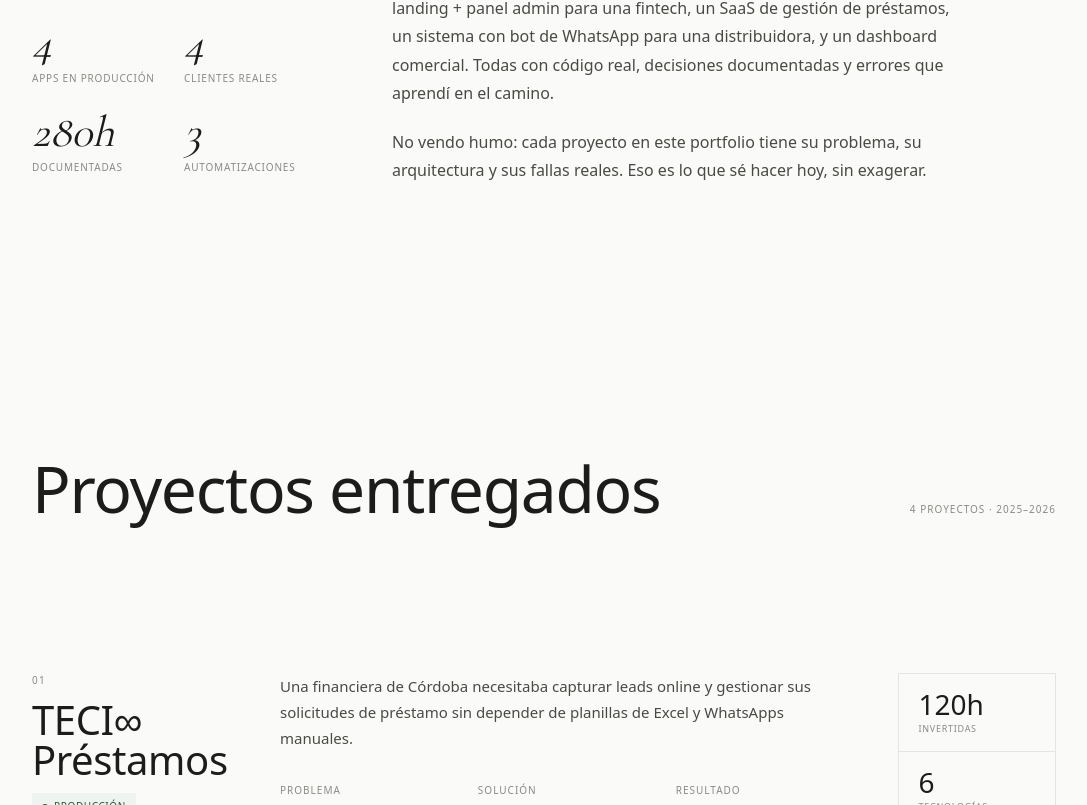
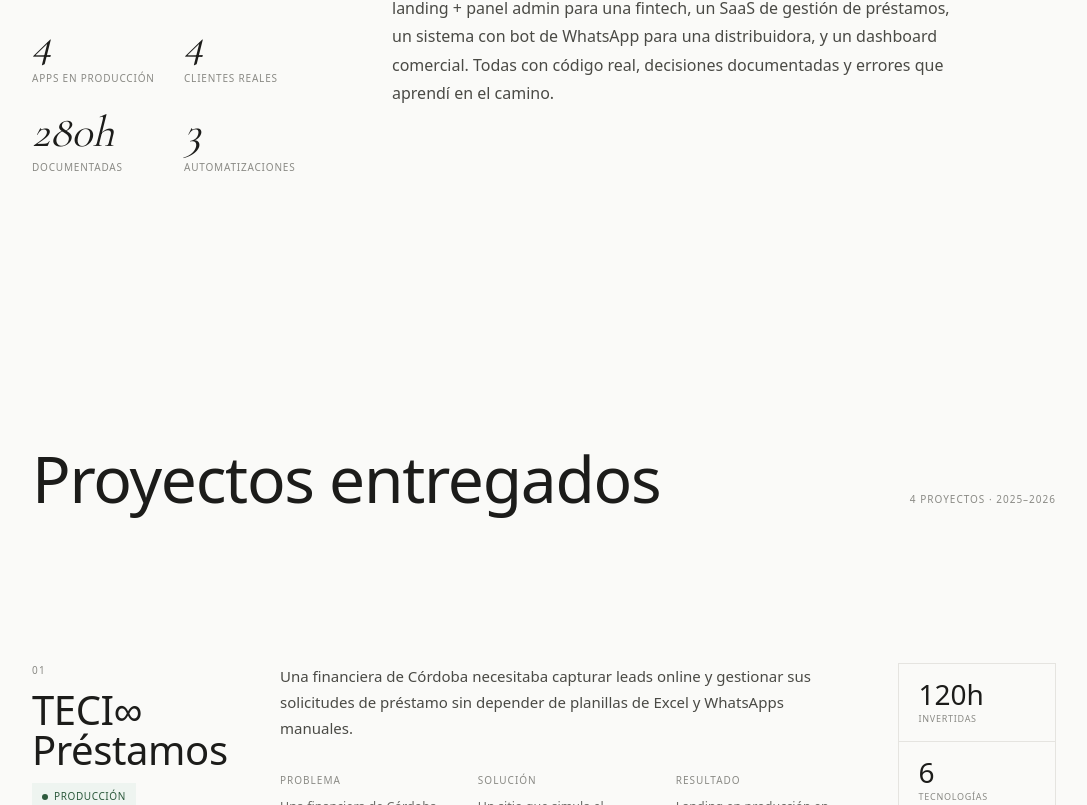
Before and after one commit to ggabo93/portfolio, a Next.js app: page / in a window 1280 px wide. Shown: the part 1355-2160 px from the top of the page, without its empty margins (96-1183 px from the left). Built offline with nearby package versions, Linux system fonts and the light colour scheme.

Commit message:
fix: sacar frase 'No vendo humo', corregir fecha carrera y agregar Coderhouse 2022

```diff
--- a/src/components/sections/About.tsx
+++ b/src/components/sections/About.tsx
@@ -54,9 +54,6 @@ export function About() {
             <p className="font-sans text-[16px] text-[#4A4A45] leading-[1.78] font-light mb-5">
               Entregué cuatro apps en producción a clientes reales en Córdoba: una landing + panel admin para una fintech, un SaaS de gestión de préstamos, un sistema con bot de WhatsApp para una distribuidora, y un dashboard comercial. Todas con código real, decisiones documentadas y errores que aprendí en el camino.
             </p>
-            <p className="font-sans text-[16px] text-[#4A4A45] leading-[1.78] font-light">
-              No vendo humo: cada proyecto en este portfolio tiene su problema, su arquitectura y sus fallas reales. Eso es lo que sé hacer hoy, sin exagerar.
-            </p>
           </ScrollReveal>
         </div>
       </div>
--- a/src/lib/data/timeline.ts
+++ b/src/lib/data/timeline.ts
@@ -44,7 +44,13 @@ export const timeline: TimelineEntry[] = [
     type: "learning",
   },
   {
-    date: "2025-01",
+    date: "2022",
+    title: "Full Stack Developer — Coderhouse",
+    description: "Carrera de desarrollo web full stack: HTML/CSS, JavaScript y React. Primer acercamiento serio al desarrollo frontend.",
+    type: "learning",
+  },
+  {
+    date: "2020",
     title: "Ingeniería en Informática",
     description: "2 años de fundamentos: algoritmos, arquitecturas, bases de datos. La base técnica que hace que todo lo demás tenga sentido.",
     type: "learning",
```
